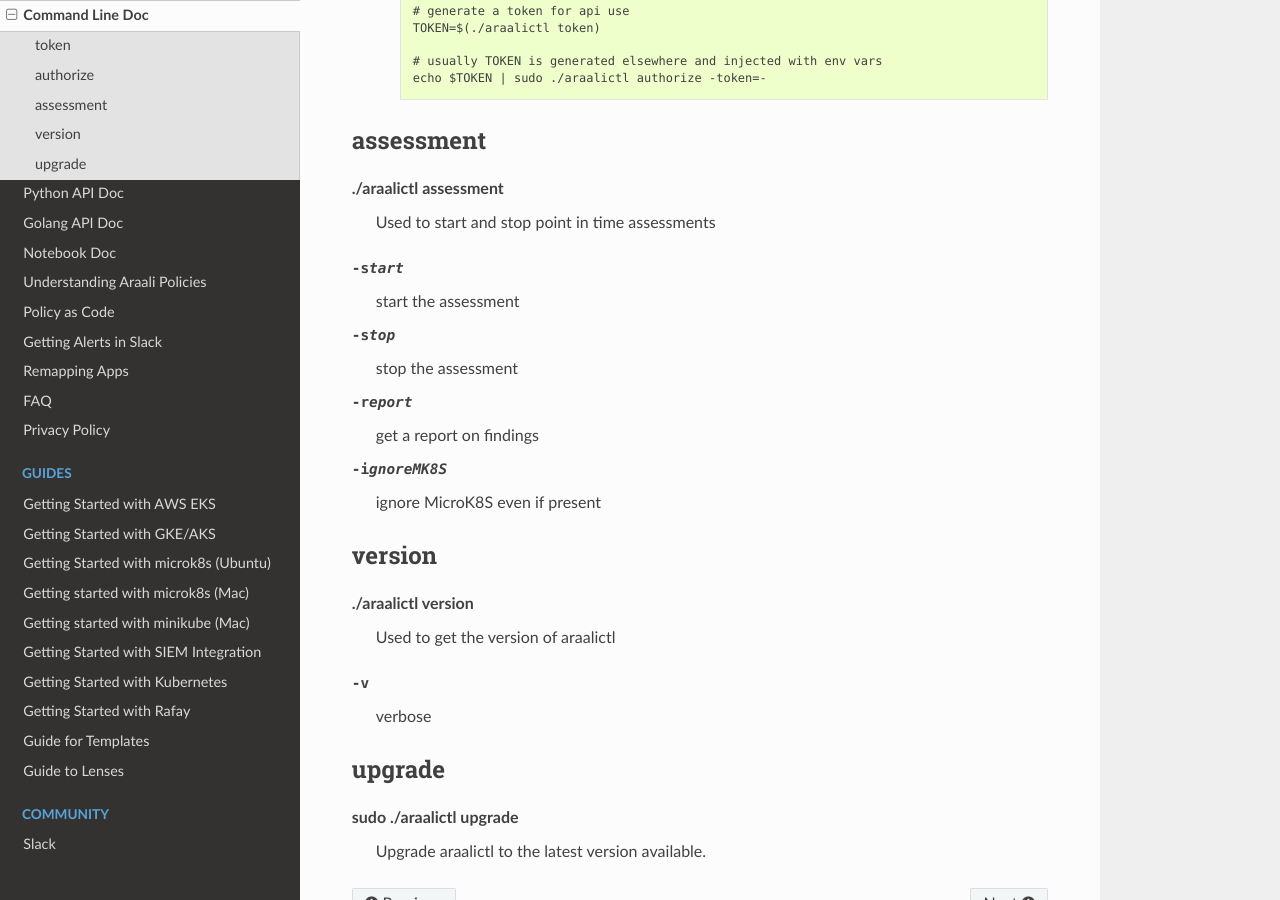
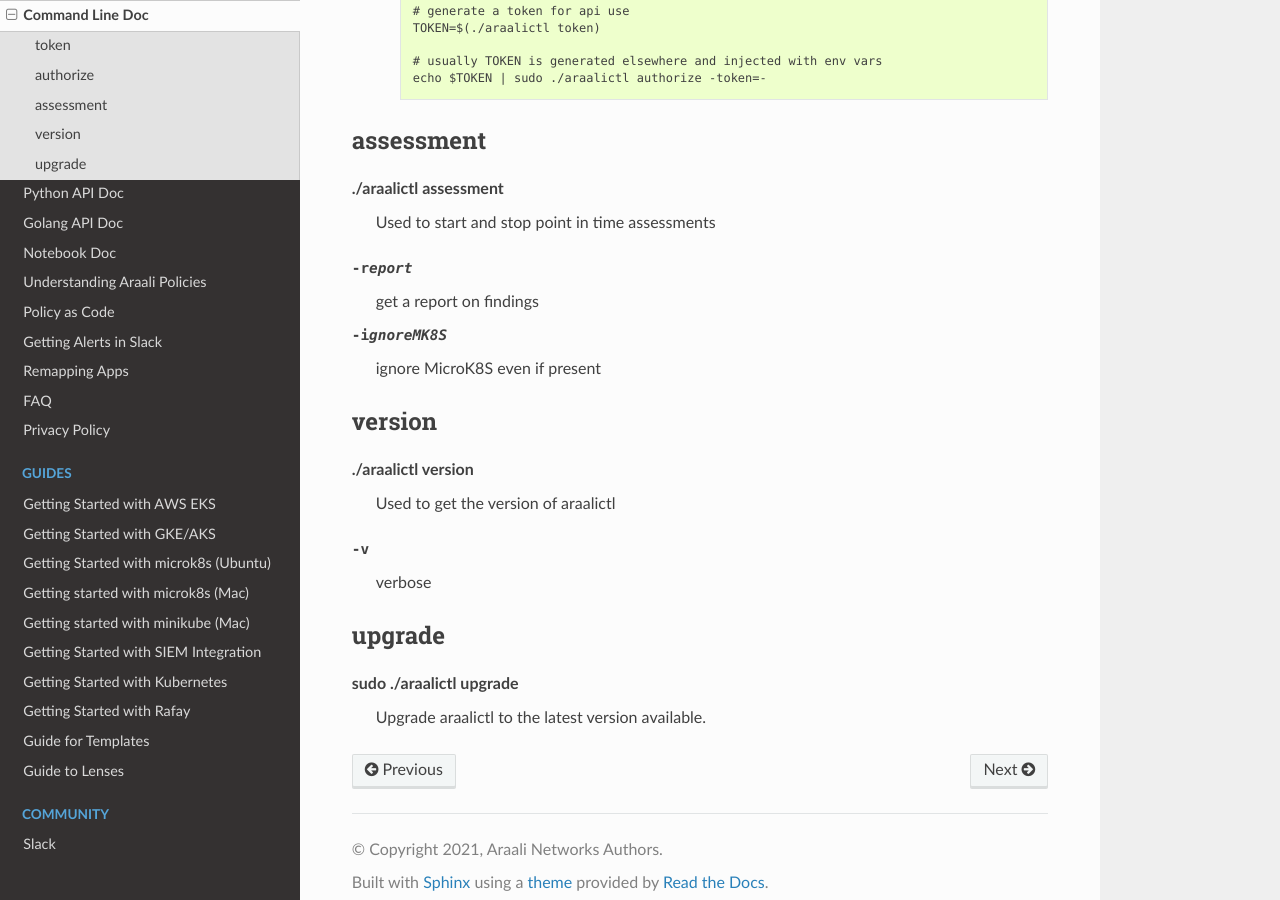
Before and after one commit to araalinetworks/api, a Sphinx documentation site: the page built from doc/source/araalictlcommandline.rst, in a window 1280 px wide and 900 px high, scrolled down 788 px. Built offline with Sphinx 7.4.7 and the Read the Docs theme 2.0.0, drawn with Linux system fonts in a browser that asks for light colours.

Commit message:
removing from remaining files

```diff
--- a/doc/source/araalictlcommandline.rst
+++ b/doc/source/araalictlcommandline.rst
@@ -37,8 +37,8 @@
 ./araalictl assessment
         Used to start and stop point in time assessments
 
--start          start the assessment
--stop           stop the assessment
+.. -start          start the assessment
+.. -stop           stop the assessment
 -report         get a report on findings
 -ignoreMK8S     ignore MicroK8S even if present
 
```
Also changed, not shown: doc/source/guide_getting_started_with_GKE.rst (+5 -5 lines).
